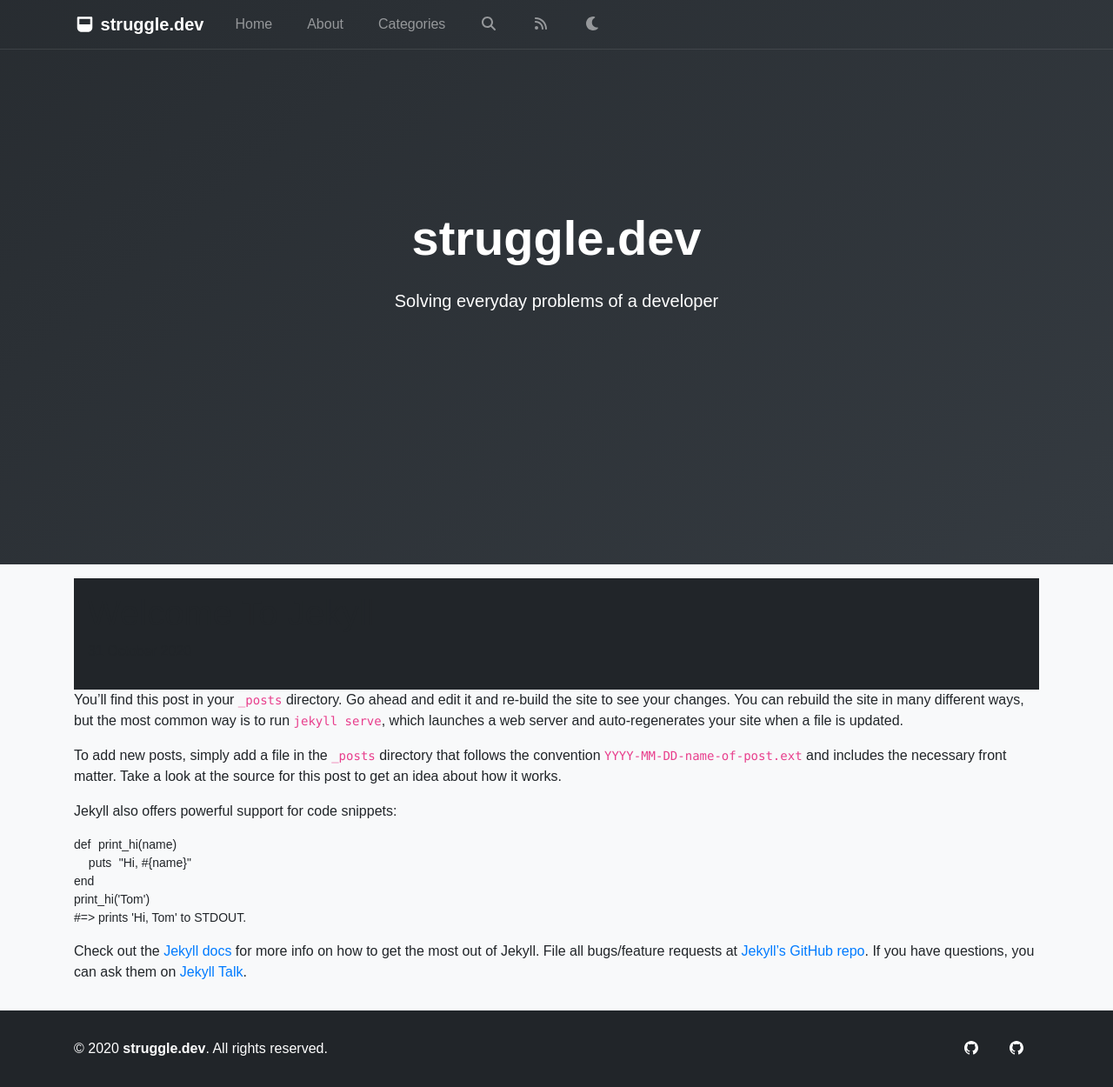
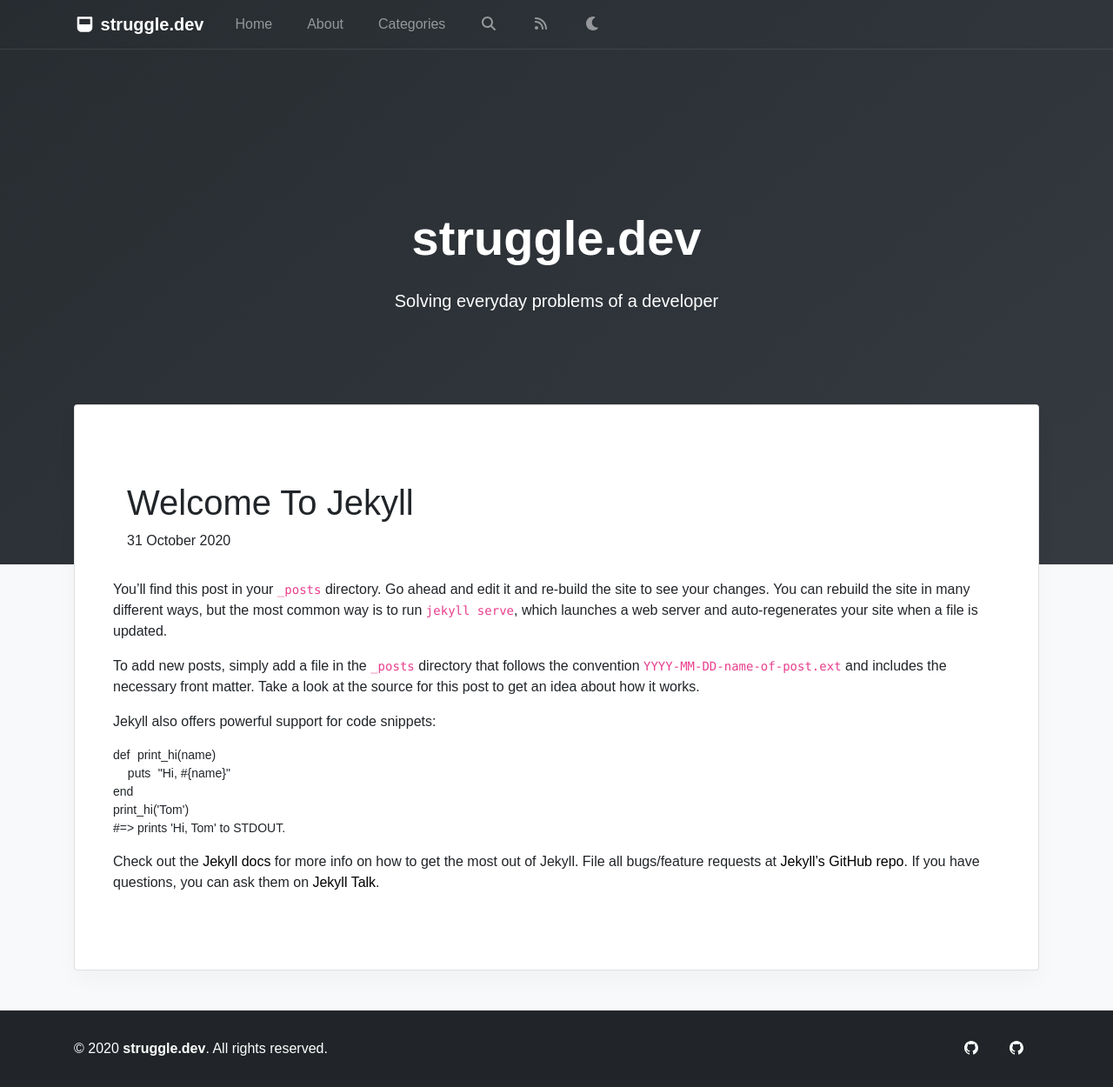
Before and after one commit to twsl/jekyll-struggle, a Jekyll site: the page built from _posts/2020-10-31-welcome-to-jekyll.md, in a window 1280 px wide and 1250 px high. Shown: the whole window at 87% size. Built offline with Jekyll 4.4.1, drawn with Linux system fonts in a browser that asks for light colours; nearby versions of some CDN libraries; library files that are not in the unit come from our copies.

Commit message:
Start post card

```diff
--- a/_layouts/post.html
+++ b/_layouts/post.html
@@ -3,6 +3,9 @@
 ---
 <article class="post h-entry" itemscope itemtype="http://schema.org/BlogPosting">
   <div class="container">
+    <div class="col-xxl-12">
+      <div class="card card-top">
+        <div class="card-body">
           <header class="post-header">
             <h1 class="post-title p-name" itemprop="name headline">{{ page.title | escape }}</h1>
             {%- if page.description -%}
@@ -42,7 +45,7 @@
 
             {% if page.categories.size > 0 and site.show_tags %}
             <p class="category-tags"><i class="fas fa-tags category-tags-icon"></i></i>
-        {% for category in  page.categories  %}
+              {% for category in page.categories %}
               <a class="category-tags-link" href="{{site.baseurl}}/categories/#{{category|slugize}}">{{category}}</a>
               {% unless forloop.last %}&nbsp;{% endunless %}
               {% endfor %}
@@ -53,7 +56,7 @@
             {% if page.badges or page.badges == nil %}
             <div class="pb-5 d-flex flex-wrap flex-justify-end">
               {% unless page.hide_github_badge or site.default_badges.github != true %}{% include notebook_github_link.html %}{% endunless %}
-        {% unless page.hide_binder_badge or site.default_badges.binder != true  %}{% include notebook_binder_link.html %}{% endunless %}
+              {% unless page.hide_binder_badge or site.default_badges.binder != true %}{% include notebook_binder_link.html %}{% endunless %}
               {% unless page.hide_colab_badge or site.default_badges.colab != true %}{% include notebook_colab_link.html %}{% endunless %}
             </div>
             {% endif -%}
@@ -75,4 +78,7 @@
 
           <a class="u-url" href="{{ page.url | relative_url }}" hidden></a>
         </div>
+      </div>
+    </div>
+  </div>
 </article>
--- a/_sass/struggle/components/_components.header.scss
+++ b/_sass/struggle/components/_components.header.scss
@@ -1,3 +1,3 @@
-header {
+.hero {
   background-color: $gray-900;
 }
```
Also changed, not shown: _posts/2020-10-31-welcome-to-jekyll.md (+1 -1 lines). Lines whose indentation alone changed are shown as unchanged.
